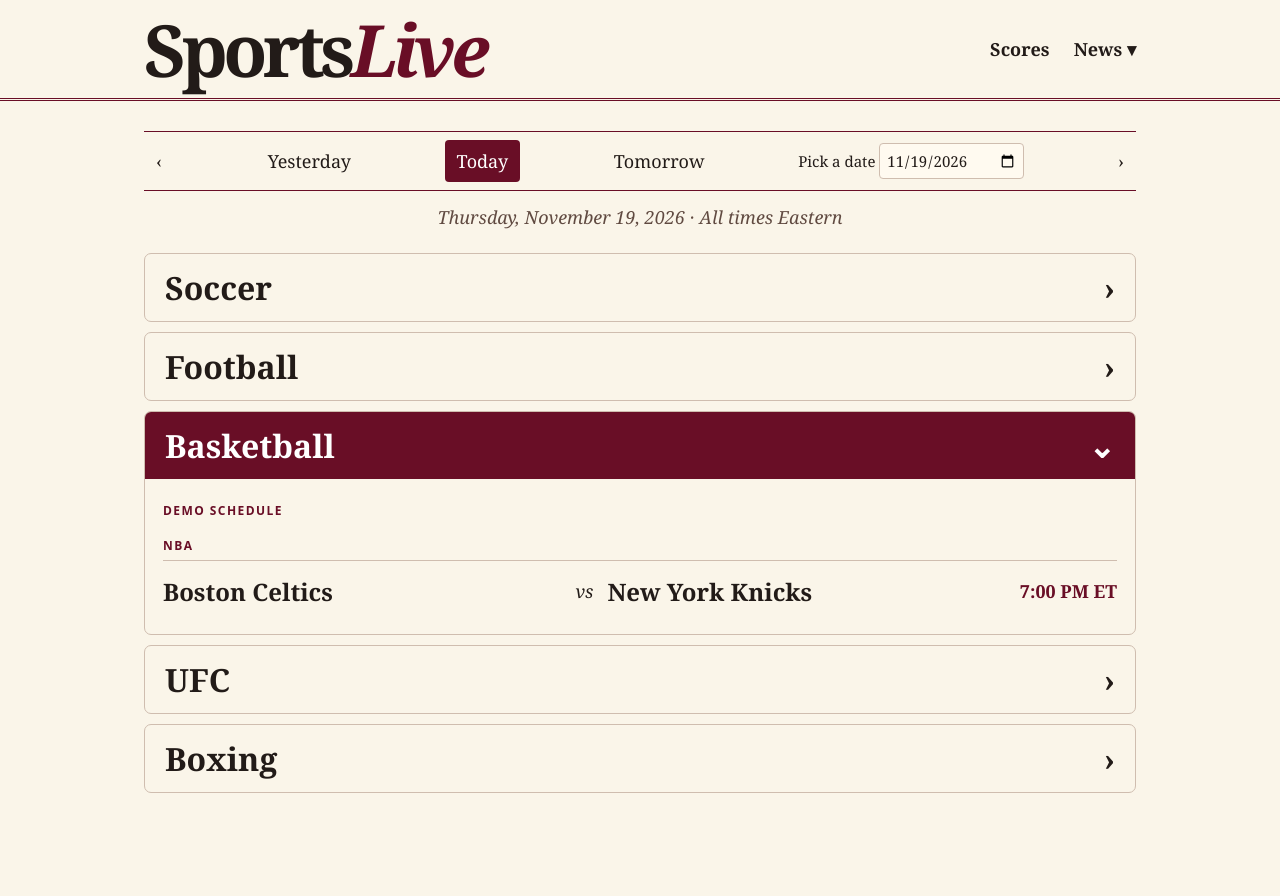
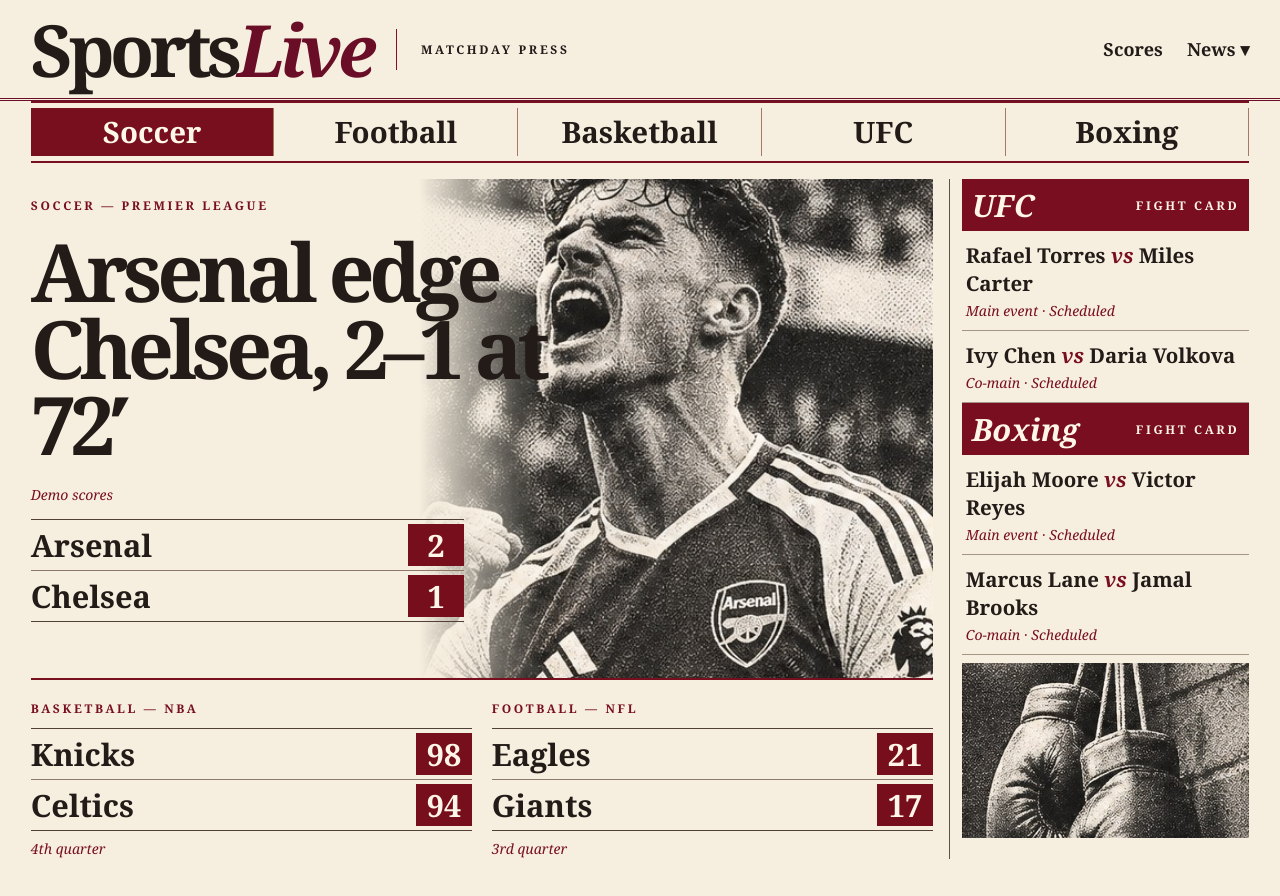
Before and after one commit to asn77s/SportsLive, a website: page public/index.html in a window 1280 px wide. Before the commit the page ends 843 px from the top, so only its background shows below. Drawn offline with Linux system fonts and the light colour scheme.

Commit message:
Open SportsLive on a photo-led Matchday Press front page

```diff
--- a/public/app.js
+++ b/public/app.js
@@ -2,6 +2,7 @@ const byId = id => document.getElementById(id);
 const today = easternToday();
 let selected = today;
 let newsType = '';
+let frontPage = true;
 let soccerMode = 'Demo';
 let revision = 0;
 const expanded = new Set(['Basketball']);
@@ -70,6 +71,14 @@ function showPanel(panel,sport) {
 }
 function render() {
   revision++;
+  byId('front').hidden = !frontPage;
+  document.querySelector('.days').hidden = frontPage;
+  byId('dateline').hidden = frontPage;
+  if (frontPage) {
+    byId('board').hidden = true;
+    byId('press').hidden = true;
+    return;
+  }
   byId('date').value = selected;
   byId('dateline').textContent = new Date(selected+'T12:00:00Z').toLocaleDateString('en-US',{weekday:'long',month:'long',day:'numeric',year:'numeric',timeZone:'UTC'})+' · All times Eastern';
   document.querySelectorAll('[data-day]').forEach(b => b.setAttribute('aria-pressed',moveDay(today,Number(b.dataset.day)) === selected));
@@ -113,8 +122,8 @@ byId('sport').append(...Object.keys(sports).map(option));
 updateTeams();
 byId('sport').onchange = () => { updateTeams(); showNews(); };
 byId('team').onchange = showNews;
-byId('scores').onclick = () => { newsType=''; byId('menu').open=false; render(); };
-document.querySelectorAll('[data-news]').forEach(b => b.onclick = () => { newsType=b.dataset.news; byId('menu').open=false; render(); });
+byId('scores').onclick = () => { frontPage=false; newsType=''; byId('menu').open=false; render(); };
+document.querySelectorAll('[data-news]').forEach(b => b.onclick = () => { frontPage=false; newsType=b.dataset.news; byId('menu').open=false; render(); });
 document.querySelectorAll('[data-day]').forEach(b => b.onclick = () => { selected=moveDay(today,Number(b.dataset.day)); render(); });
 document.querySelectorAll('[data-step]').forEach(b => b.onclick = () => { selected=moveDay(selected,Number(b.dataset.step)); render(); });
 byId('date').onchange = event => { if (event.target.value) selected=event.target.value; render(); };
@@ -122,3 +131,11 @@ setInterval(() => {
   if (!document.hidden && !newsType && soccerMode === 'Live scores' && expanded.has('Soccer') && selected === easternToday()) render();
 },60000);
 render();
+
+document.querySelectorAll('[data-open]').forEach(button => {
+  button.onclick = () => {
+    expanded.clear();
+    expanded.add(button.dataset.open);
+    byId('scores').click();
+  };
+});
--- /dev/null
+++ b/public/front.css
@@ -0,0 +1,23 @@
+[hidden]{display:none!important}
+body:has(#front:not([hidden])){background:#f6eedf}
+body:has(#front:not([hidden])) .mast,body:has(#front:not([hidden])) main{max-width:1500px;padding-inline:clamp(14px,2.4vw,42px)}
+body:has(#front:not([hidden])) main{padding-top:0}
+.edition,#front small,#front h2 span{font:bold 12px Georgia,serif;letter-spacing:.22em;text-transform:uppercase}
+.edition{margin-right:auto;margin-left:24px;padding:12px 24px;border-left:1px solid #850e22}
+.sportlinks{display:flex;border-block:2px solid #790e20;padding:5px 0}
+.sportlinks button{flex:1;font:bold clamp(16px,2.3vw,34px) Georgia;border-right:1px solid #a87862;padding:4px}
+.sportlinks button:first-child,.sportlinks button:hover{background:#780f1e;color:#fff7e8}
+.spread{display:grid;grid-template-columns:minmax(0,3fr) minmax(215px,1fr);gap:16px;padding:16px 0}
+.lead{position:relative;isolation:isolate;min-height:clamp(340px,39vw,590px);display:flex;align-items:stretch}
+.lead img{position:absolute;inset:0 0 0 auto;width:57%;height:100%;object-fit:cover;mask-image:linear-gradient(90deg,transparent,#000 24%);z-index:-1}
+.leadcopy{width:60%;padding:12px 0}
+#front small,#front em{color:#780e20}
+#front h1{font:bold clamp(43px,6.3vw,106px)/.95 Georgia;letter-spacing:-.065em;margin:18px 0}
+#front em{font-size:14px}.lines{border-block:1px solid #514036}.lead .lines{width:80%;margin-top:14px}
+.lines div{display:flex;justify-content:space-between;align-items:center;padding:4px 0;gap:10px;font-weight:bold;font-size:clamp(21px,2.4vw,38px)}.lines div+div{border-top:1px solid #8c7969}
+.lines strong{background:#770e1b;color:#fff5e8;min-width:1.8em;text-align:center}
+.minis{display:grid;grid-template-columns:1fr 1fr;gap:20px;border-top:2px solid #780f1e;padding-top:14px}.minis .lines{margin:10px 0 4px}
+.spread aside{border-left:1px solid #615145;padding-left:12px}
+#front h2{display:flex;justify-content:space-between;align-items:center;margin:0;background:#780e20;color:#fff6e8;padding:5px 10px;font:italic bold clamp(22px,2.4vw,38px) Georgia}
+.spread aside p{font:bold clamp(17px,1.6vw,25px) Georgia;margin:0;padding:10px 4px;border-bottom:1px solid #a59583}.spread aside p em{display:block;font-weight:normal;margin-top:4px}.spread aside i{color:#780e20}.spread aside img{width:100%;max-height:175px;object-fit:cover;margin-top:8px}
+@media(max-width:720px){.edition{display:none}.spread{grid-template-columns:1fr}.spread aside{border:0;padding:0}.lead{min-height:300px}.sportlinks button{font-size:clamp(13px,3.5vw,19px)}#front small{font-size:10px;letter-spacing:.12em}.minis{gap:12px}.leadcopy{width:61%}#front h1{font-size:clamp(38px,9vw,62px)}}
--- a/public/index.html
+++ b/public/index.html
@@ -1,5 +1,9 @@
-<!doctype html><html lang="en"><head><meta charset="utf-8"><meta name="viewport" content="width=device-width,initial-scale=1"><title>SportsLive · Scores & News</title><link rel="stylesheet" href="style.css"><script defer src="data.js"></script><script defer src="app.js"></script></head>
-<body><header><div class="mast"><a class="brand" href="./">Sports<i>Live</i></a><nav><button id="scores">Scores</button><details id="menu"><summary>News ▾</summary><div><button data-news="Top News">Top News</button><button data-news="Transfer News">Transfer News</button></div></details></nav></div></header>
-<main><section class="days" aria-label="Choose day"><button data-step="-1" aria-label="Previous day">‹</button><button data-day="-1">Yesterday</button><button data-day="0">Today</button><button data-day="1">Tomorrow</button><label>Pick a date <input id="date" type="date" aria-label="Pick a date"></label><button data-step="1" aria-label="Next day">›</button></section>
-<p id="dateline"></p><section id="board" aria-label="Scores by sport"></section>
+<!doctype html><html lang="en"><head><meta charset="utf-8"><meta name="viewport" content="width=device-width,initial-scale=1"><title>SportsLive · Scores & News</title><link rel="stylesheet" href="front.css"><link rel="stylesheet" href="style.css"><script defer src="data.js"></script><script defer src="app.js"></script></head>
+<body><header><div class="mast"><a class="brand" href="./">Sports<i>Live</i></a><span class="edition">Matchday Press</span><nav><button id="scores">Scores</button><details id="menu"><summary>News ▾</summary><div><button data-news="Top News">Top News</button><button data-news="Transfer News">Transfer News</button></div></details></nav></div></header>
+<main><section id="front" aria-label="Matchday front page">
+<div class="sportlinks" aria-label="Browse scores"><button data-open="Soccer">Soccer</button><button data-open="Football">Football</button><button data-open="Basketball">Basketball</button><button data-open="UFC">UFC</button><button data-open="Boxing">Boxing</button></div>
+<div class="spread"><div><div class="lead"><img src="art/arsenal.jpg" alt="Illustrated newspaper portrait of an Arsenal player celebrating"><div class="leadcopy"><small>Soccer — Premier League</small><h1>Arsenal edge Chelsea, 2–1 at 72′</h1><em>Demo scores</em><div class="lines"><div>Arsenal <strong>2</strong></div><div>Chelsea <strong>1</strong></div></div></div></div>
+<div class="minis"><section><small>Basketball — NBA</small><div class="lines"><div>Knicks <strong>98</strong></div><div>Celtics <strong>94</strong></div></div><em>4th quarter</em></section><section><small>Football — NFL</small><div class="lines"><div>Eagles <strong>21</strong></div><div>Giants <strong>17</strong></div></div><em>3rd quarter</em></section></div></div>
+<aside><h2>UFC <span>Fight card</span></h2><p>Rafael Torres <i>vs</i> Miles Carter <em>Main event · Scheduled</em></p><p>Ivy Chen <i>vs</i> Daria Volkova <em>Co-main · Scheduled</em></p><h2>Boxing <span>Fight card</span></h2><p>Elijah Moore <i>vs</i> Victor Reyes <em>Main event · Scheduled</em></p><p>Marcus Lane <i>vs</i> Jamal Brooks <em>Co-main · Scheduled</em></p><img src="art/gloves.jpg" alt="Boxing gloves in newsprint"></aside></div></section><section hidden class="days" aria-label="Choose day"><button data-step="-1" aria-label="Previous day">‹</button><button data-day="-1">Yesterday</button><button data-day="0">Today</button><button data-day="1">Tomorrow</button><label>Pick a date <input id="date" type="date" aria-label="Pick a date"></label><button data-step="1" aria-label="Next day">›</button></section>
+<p hidden id="dateline"></p><section hidden id="board" aria-label="Scores by sport"></section>
 <section id="press" hidden><div class="pressbar">MATCHDAY PRESS</div><h1 id="headline"></h1><div class="filters"><label>Sport <select id="sport"></select></label><label><span id="entity">Team</span> <select id="team"></select></label></div><article id="story"></article></section></main></body></html>
```
Also changed, not shown: public/art/arsenal.jpg (added), public/art/gloves.jpg (added).
